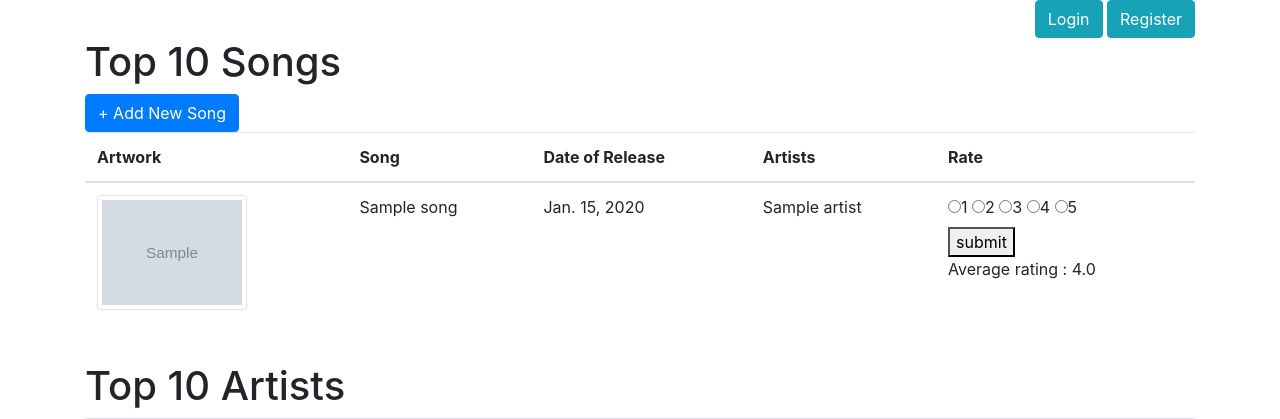
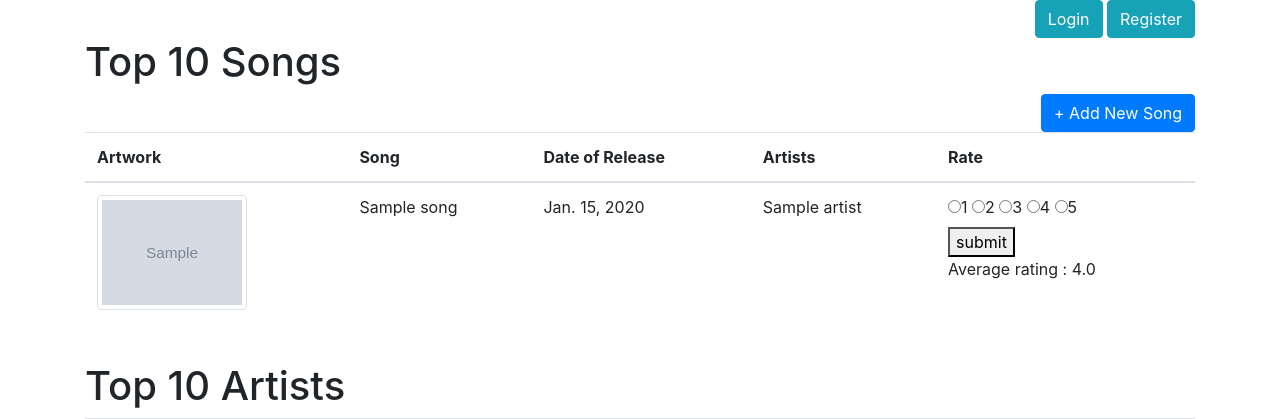
Before and after one commit to Jain-Aditya/MusicApp, a Django app: page / in a window 1280 px wide. Shown: the top 419 px of the page. Run offline with Django 3.2, Linux system fonts and the light colour scheme; tables that the repository leaves empty hold one stand-in row (values such as "Sample post"); grey boxes marked "Sample" are stand-in pictures; some libraries are stand-ins or nearby versions.

Commit message:
Button Aligned

```diff
--- a/music/templates/music/home.html
+++ b/music/templates/music/home.html
@@ -8,6 +8,7 @@
     <!-- Bootstrap CSS -->
     <link rel="stylesheet" href="https://maxcdn.bootstrapcdn.com/bootstrap/4.0.0/css/bootstrap.min.css" integrity="sha384-Gn5384xqQ1aoWXA+058RXPxPg6fy4IWvTNh0E263XmFcJlSAwiGgFAW/dAiS6JXm" crossorigin="anonymous">
     <style>
+
 
     </style>
     <title>Music</title>
@@ -24,7 +25,7 @@
             {% endif %}
         </div>
         <h1>Top 10 Songs</h1>
-        <a href="{% url 'add-song' %}"><button class="btn btn-primary">+ Add New Song</button></a>
+        <a href="{% url 'add-song' %}"><div class="text-right"><button class="btn btn-primary" >+ Add New Song</button></div></a>
         <table class="table">
             <thead>
                 <tr>
```
